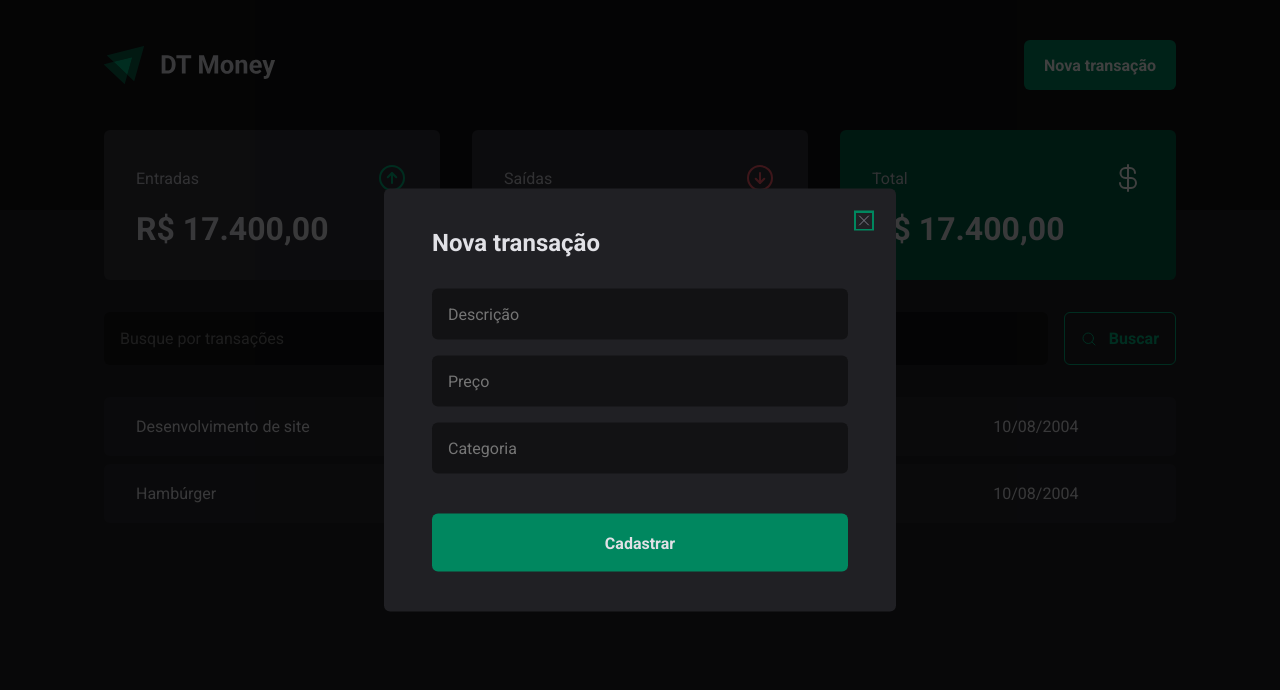
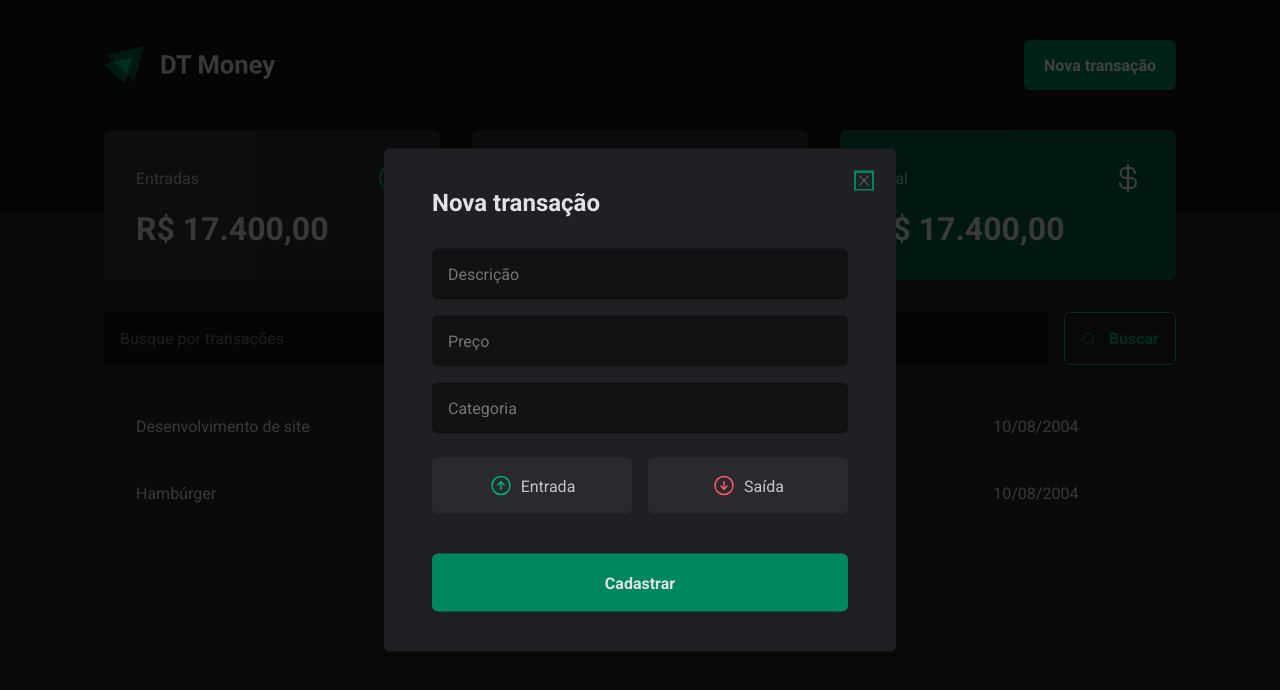
Before and after one commit to RafaelManfrim/03-dtmoney2.0, a React (Vite) app: page / in a window 1280 px wide. Both pictures are taken after a click on the button "Nova transação". Shown: the top 690 px of the page. Built offline with nearby package versions, Linux system fonts and the light colour scheme.

Commit message:
Utilizando RadioGropu radix-ui para a criação do TransactionTypeButton

```diff
--- a/package.json
+++ b/package.json
@@ -10,6 +10,7 @@
   },
   "dependencies": {
     "@radix-ui/react-dialog": "^1.0.0",
+    "@radix-ui/react-radio-group": "^1.0.0",
     "phosphor-react": "^1.4.1",
     "react": "^18.2.0",
     "react-dom": "^18.2.0",
--- a/src/components/NewTransactionModal/index.tsx
+++ b/src/components/NewTransactionModal/index.tsx
@@ -1,7 +1,13 @@
 import * as Dialog from '@radix-ui/react-dialog'
-import { X } from 'phosphor-react'
+import { ArrowCircleDown, ArrowCircleUp, X } from 'phosphor-react'
 
-import { CloseButton, Content, Overlay } from './styles'
+import {
+  CloseButton,
+  Content,
+  Overlay,
+  TransactionTypeButton,
+  TransactionTypeContainer,
+} from './styles'
 
 export function NewTransactionModal() {
   return (
@@ -18,6 +24,17 @@ export function NewTransactionModal() {
           <input type="number" placeholder="Preço" required />
           <input type="text" placeholder="Categoria" required />
 
+          <TransactionTypeContainer>
+            <TransactionTypeButton variant="income" value="income">
+              <ArrowCircleUp size={24} />
+              Entrada
+            </TransactionTypeButton>
+            <TransactionTypeButton variant="outcome" value="outcome">
+              <ArrowCircleDown size={24} />
+              Saída
+            </TransactionTypeButton>
+          </TransactionTypeContainer>
+
           <button type="submit">Cadastrar</button>
         </form>
       </Content>
--- a/src/components/NewTransactionModal/styles.ts
+++ b/src/components/NewTransactionModal/styles.ts
@@ -1,5 +1,6 @@
-import styled from 'styled-components'
+import styled, { css } from 'styled-components'
 import * as Dialog from '@radix-ui/react-dialog'
+import * as RadioGroup from '@radix-ui/react-radio-group'
 
 export const Overlay = styled(Dialog.Overlay)`
   position: fixed;
@@ -73,3 +74,60 @@ export const CloseButton = styled(Dialog.Close)`
     transition: color 0.2s;
   }
 `
+
+export const TransactionTypeContainer = styled(RadioGroup.Root)`
+  display: grid;
+  grid-template-columns: 1fr 1fr;
+  gap: 1rem;
+  margin-top: 0.5rem;
+`
+
+interface TransTypeBtnProps {
+  variant: 'income' | 'outcome'
+}
+
+export const TransactionTypeButton = styled(RadioGroup.Item)<TransTypeBtnProps>`
+  display: flex;
+  align-items: center;
+  justify-content: center;
+  gap: 0.5rem;
+  border: 0;
+  border-radius: 6px;
+  background-color: ${({ theme }) => theme.colors['gray-700']};
+  color: ${({ theme }) => theme.colors['gray-300']};
+  cursor: pointer;
+  padding: 1rem;
+
+  ${({ theme, variant }) =>
+    variant === 'income' &&
+    css`
+      svg {
+        color: ${theme.colors['green-300']};
+      }
+    `}
+
+  ${({ theme, variant }) =>
+    variant === 'outcome' &&
+    css`
+      svg {
+        color: ${theme.colors['red-300']};
+      }
+    `}
+
+  &[data-state='unchecked'] {
+    &:hover {
+      background-color: ${({ theme }) => theme.colors['gray-600']};
+    }
+  }
+
+  &[data-state='checked'] {
+    color: ${({ theme }) => theme.colors.white};
+    background: ${({ theme, variant }) =>
+      variant === 'income'
+        ? theme.colors['green-500']
+        : theme.colors['red-500']};
+    svg {
+      color: ${({ theme }) => theme.colors.white};
+    }
+  }
+`
```
Also changed, not shown: 1 other file (tests, documents, lock files or other folders).
